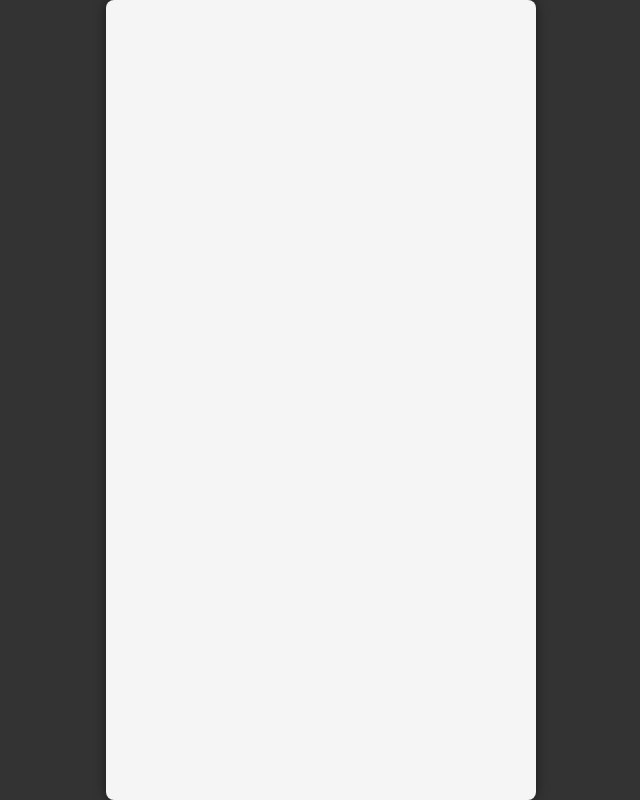
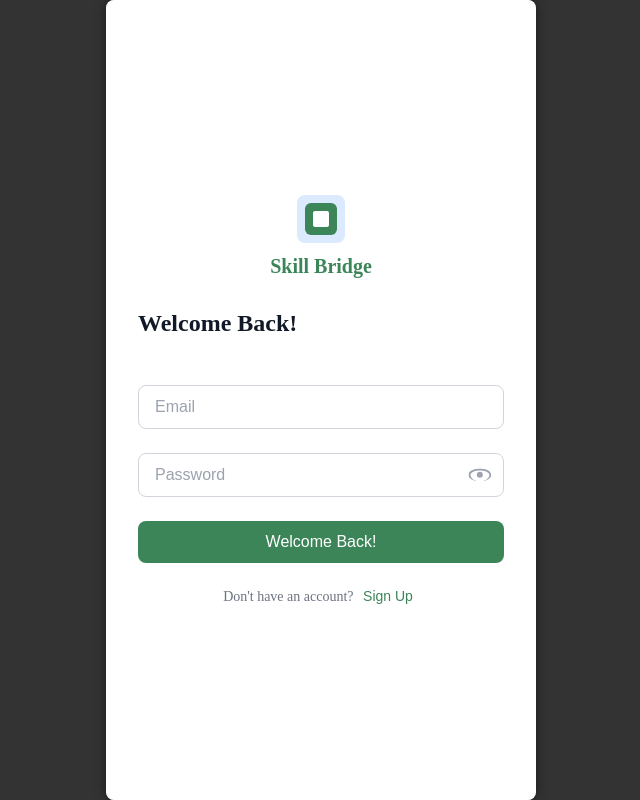
Before and after one commit to joannemarcelina/Sofeng-AOL, a React (Vite) app in the folder frontend/: page /sign-in in a window 1280 px wide. Before the commit this address had no page. Shown: the whole page, without its empty margins (319-959 px from the left). Built offline with nearby package versions, Linux system fonts and the light colour scheme.

Commit message:
style: [ZA] sign in page

```diff
--- a/frontend/src/App.jsx
+++ b/frontend/src/App.jsx
@@ -1,5 +1,5 @@
 import { BrowserRouter as Router, Routes, Route } from "react-router-dom";
-// import SignIn from './pages/SignIn';
+import SignIn from "./pages/SignIn";
 import SignUp from "./pages/SignUp";
 import Discover from "./pages/Discover";
 // import Profile from './pages/Profile';
@@ -8,7 +8,7 @@ function App() {
   return (
     <Router>
       <Routes>
-        {/* <Route path="/" element={<SignIn />} /> */}
+        <Route path="/sign-in" element={<SignIn />} />
         <Route path="/sign-up" element={<SignUp />} />
         <Route path="/discover" element={<Discover />} />
         {/* <Route path="/profile" element={<Profile />} /> */}
--- a/frontend/src/pages/SignIn.jsx
+++ b/frontend/src/pages/SignIn.jsx
@@ -0,0 +1,142 @@
+import { useState } from "react";
+import { useNavigate } from "react-router-dom";
+import "./auth.css";
+
+export default function SignupForm() {
+  const navigate = useNavigate();
+  const [formData, setFormData] = useState({
+    email: "",
+    password: "",
+  });
+
+  const [errors, setErrors] = useState({});
+  const [showPassword, setShowPassword] = useState(false);
+
+  const emailRegex = /^[^\s@]+@[^\s@]+\.[^\s@]+$/;
+
+  const validateForm = () => {
+    const newErrors = {};
+
+    // Email validation
+    if (!formData.email.trim()) {
+      newErrors.email = "Email is required";
+    } else if (!emailRegex.test(formData.email)) {
+      newErrors.email = "Please enter a valid email address";
+    }
+
+    // Password validation
+    if (!formData.password) {
+      newErrors.password = "Password is required";
+    } else if (formData.password.length < 8) {
+      newErrors.password = "Password must be at least 8 characters long";
+    }
+
+    setErrors(newErrors);
+    return Object.keys(newErrors).length === 0;
+  };
+
+  const handleInputChange = (e) => {
+    const { name, value } = e.target;
+    setFormData((prev) => ({
+      ...prev,
+      [name]: value,
+    }));
+
+    // Clear error when user starts typing
+    if (errors[name]) {
+      setErrors((prev) => ({
+        ...prev,
+        [name]: "",
+      }));
+    }
+  };
+
+  const handleSubmit = () => {
+    if (validateForm()) {
+      console.log("Form submitted:", formData);
+      // Handle successful form submission here
+      alert("Account created successfully!");
+    }
+  };
+
+  return (
+    <div className="signup-container">
+      <div className="signup-card">
+        {/* Logo */}
+        <div className="logo-section">
+          <div className="logo-wrapper">
+            <div className="logo-icon">
+              <div className="logo-inner"></div>
+            </div>
+          </div>
+          <h2 className="logo-text">Skill Bridge</h2>
+        </div>
+
+        {/* Form */}
+        <div className="form-container">
+          <h1 className="form-title">Welcome Back!</h1>
+          {/* Email Field */}
+          <div className="input-group">
+            <input
+              type="email"
+              name="email"
+              placeholder="Email"
+              value={formData.email}
+              onChange={handleInputChange}
+              className={`form-input ${errors.email ? "error" : ""}`}
+            />
+            {errors.email && <p className="error-message">{errors.email}</p>}
+          </div>
+
+          {/* Password Field */}
+          <div className="input-group">
+            <div className="password-wrapper">
+              <input
+                type={showPassword ? "text" : "password"}
+                name="password"
+                placeholder="Password"
+                value={formData.password}
+                onChange={handleInputChange}
+                className={`form-input password-input ${
+                  errors.password ? "error" : ""
+                }`}
+              />
+              <button
+                type="button"
+                onClick={() => setShowPassword(!showPassword)}
+                className="password-toggle"
+              >
+                <span
+                  className={`eye-icon ${showPassword ? "eye-off" : "eye-on"}`}
+                ></span>
+              </button>
+            </div>
+            {errors.password && (
+              <p className="error-message">{errors.password}</p>
+            )}
+          </div>
+
+          {/* Submit Button */}
+          <button
+            type="button"
+            onClick={handleSubmit}
+            className="submit-button"
+          >
+            Welcome Back!
+          </button>
+
+          <p className="login-link">
+            Don't have an account?{" "}
+            <button
+              type="button"
+              className="login-button"
+              onClick={() => navigate("/sign-up")}
+            >
+              Sign Up
+            </button>
+          </p>
+        </div>
+      </div>
+    </div>
+  );
+}
--- a/frontend/src/pages/SignUp.jsx
+++ b/frontend/src/pages/SignUp.jsx
@@ -1,7 +1,9 @@
 import { useState } from "react";
-import "./SignUp.css";
+import { useNavigate } from "react-router-dom";
+import "./auth.css";
 
 export default function SignupForm() {
+  const navigate = useNavigate();
   const [formData, setFormData] = useState({
     name: "",
     email: "",
@@ -188,9 +190,9 @@ export default function SignupForm() {
             <button
               type="button"
               className="login-button"
-              onClick={() => console.log("Navigate to login")}
+              onClick={() => navigate("/sign-in")}
             >
-              Login
+              Sign In
             </button>
           </p>
         </div>
--- a/frontend/src/pages/SignUp.css
+++ b/frontend/src/pages/auth.css
@@ -4,7 +4,15 @@
   box-sizing: border-box;
 }
 
+.signup-container {
+  height: 100vh;
+}
+
 .signup-card {
+  display: flex;
+  height: 100%;
+  flex-direction: column;
+  justify-content: center;
   max-width: 28rem;
   width: 100%;
   background-color: white;
```
